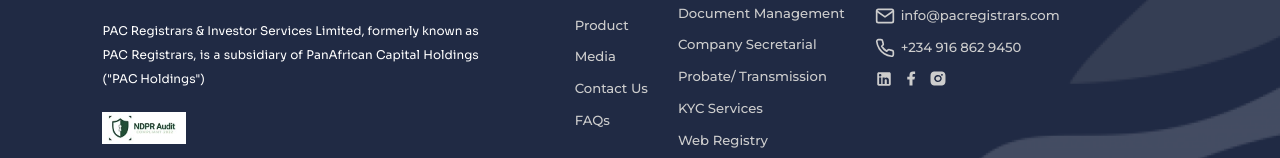
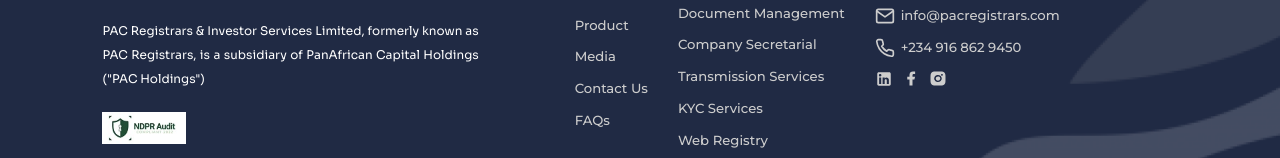
Before and after one commit to Greenmouse-Experts/pac-registrars, a React (Vite) app: page / in a window 1280 px wide. Shown: the part 2476-2634 px from the top of the page. Built offline with nearby package versions, Linux system fonts and the light colour scheme.

Commit message:
Update the caption on our website from "Probate/Transmission" to "Transmission Services".

```diff
--- a/src/components/Footer.tsx
+++ b/src/components/Footer.tsx
@@ -81,7 +81,7 @@ function Footer() {
                 <NavLink to="/company-secretarial">Company Secretarial</NavLink>
               </li>
               <li className="text-[12px] text-grayPrimary font-medium">
-                <NavLink to="/probate-services">Probate/ Transmission</NavLink>
+                <NavLink to="/probate-services">Transmission Services</NavLink>
               </li>
               <li className="text-[12px] text-grayPrimary font-medium">
                 <NavLink to="/kyc">KYC Services</NavLink>
--- a/src/components/Header.tsx
+++ b/src/components/Header.tsx
@@ -227,7 +227,7 @@ function Header() {
                     <span>
                       <VscLaw size={25} />
                     </span>
-                    Probate/ Transmission
+                    Transmission Services
                   </NavLink>
                   <NavLink
                     className=" py-3 px-2 w-full flex items-center gap-4 text-center text-bluePrimary text-lg text-nowrap hover:bg-bluePrimary hover:text-white hover:scale-[.98] transition-all duration-300"
@@ -313,7 +313,7 @@ function Header() {
                     }}
                     to="/probate-services"
                   >
-                    Probate/ Transmission
+                    Transmission Services
                   </NavLink>
                   <NavLink
                     className=" py-3 px-1 w-full flex items-center gap-4 text-center text-bluePrimary text-lg font-medium text-nowrap"
--- a/src/components/HomeComp/Services.tsx
+++ b/src/components/HomeComp/Services.tsx
@@ -63,9 +63,8 @@ function Services() {
             security.
           </p> */}
           <p className=" mt-5">
-
-            Your trusted guide to a brighter business future
-            and revolutionizing the way you work and thrive.
+            Your trusted guide to a brighter business future and revolutionizing
+            the way you work and thrive.
           </p>
         </div>
       </div>
@@ -143,7 +142,7 @@ function Services() {
                 className="2xl:w-[60px] w-[70px] mx-auto"
               />
               <h5 className="2xl:text-xl text-base font-semibold font-syne mt-5">
-              Probate/ Transmission Service
+                Transmission Services Service
               </h5>
             </div>
             <p className="font-sora text-grayPrimary2 mt-5">
@@ -192,7 +191,6 @@ function Services() {
           </div>
           <div className="lg:max-w-[400px] w-full 2xl:h-[32rem] lg:h-[30rem] h-[37rem] shadow-md px-10 py-10 !flex flex-col items-start bg-white text-black">
             <div className="xl:h-[9rem] mb-3">
-
               <img
                 src="/icons/message.gif"
                 alt="file"
--- a/src/pages/ProbateServices/index.tsx
+++ b/src/pages/ProbateServices/index.tsx
@@ -3,7 +3,7 @@ import Banner from "../../components/Banner";
 import ProbateFaq from "../../components/ProbateFaq";
 import SmallCardWithIcon from "../../components/cards/SmallCardWithIcon";
 import ProbateForm from "../../components/forms/ProbateForm";
-import ServiceModal from '../../components/modals/ServicesModal'; // Import the modal
+import ServiceModal from "../../components/modals/ServicesModal"; // Import the modal
 
 function ProbateServices() {
   const [showFaq, setShowFaq] = useState(false);
@@ -20,7 +20,7 @@ function ProbateServices() {
   return (
     <>
       <Banner
-        page="Probate/ Transmission"
+        page="Transmission Services"
         link=""
         img="/images/probate-banner.png"
       />
@@ -34,7 +34,7 @@ function ProbateServices() {
         </div>
         <div className="lg:w-[56%] w-full font-syne">
           <h4 className=" font-bold font-syne capitalize text-black">
-            Probate/ Transmission
+            Transmission Services
           </h4>
           <p className=" 2xl:mt-3 mt-3 font-sora text-grayPrimary2">
             PAC Registrars and Investor Services Probate Services helps take
@@ -94,7 +94,6 @@ function ProbateServices() {
       </section>
       <section className=" py-16  ">
         <div className="flex gap-20">
-
           <p
             className="bg-bluePrimary text-white w-fit py-2 h-12 px-5 cursor-pointer"
             onClick={() => setShowFaq((prev) => !prev)}
@@ -111,7 +110,11 @@ function ProbateServices() {
         <div className="mt-10">{showFaq && <ProbateFaq />}</div>
       </section>
 
-      <ServiceModal isOpen={isModalOpen} handleClose={handleCloseModal} title="">
+      <ServiceModal
+        isOpen={isModalOpen}
+        handleClose={handleCloseModal}
+        title=""
+      >
         <ProbateForm url="probate/service" />
       </ServiceModal>
     </>
```
Lines whose indentation alone changed are shown as unchanged.
